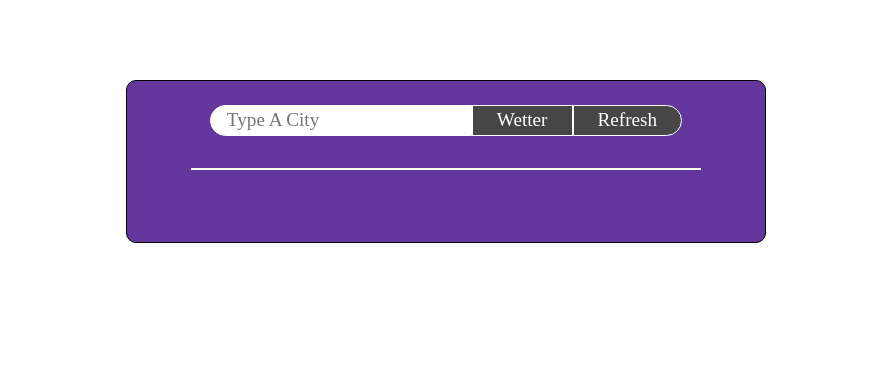
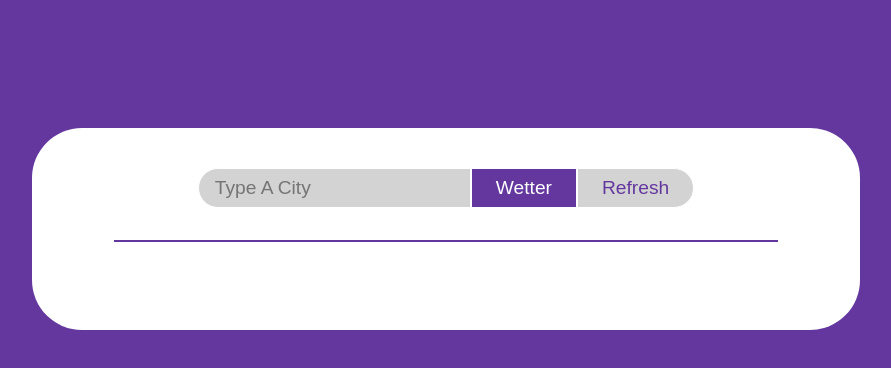
Before and after one commit to Jenseko/open-weather-app, a website: page index.html in a window 1280 px wide. Shown: the whole page, without its empty margins (194-1085 px from the left). Drawn offline with Linux system fonts and the light colour scheme; a web font is replaced by a local one.

Commit message:
add some style adjustments

```diff
--- a/index.html
+++ b/index.html
@@ -4,8 +4,14 @@
     <meta charset="UTF-8" />
     <meta http-equiv="X-UA-Compatible" content="IE=edge" />
     <meta name="viewport" content="width=device-width, initial-scale=1.0" />
+
+    <link
+      href="https://fonts.googleapis.com/css2?family=Lato:wght@100;300;400;700;900&display=swap"
+      rel="stylesheet"
+    />
+    <link rel="stylesheet" href="./assets/css/style.css" />
+
     <title>Open Weather API</title>
-    <link rel="stylesheet" href="./assets/css/style.css" />
   </head>
   <body>
     <main class="card">
--- a/sass/main.scss
+++ b/sass/main.scss
@@ -1,53 +1,32 @@
-@font-face {
-  font-family: "ubuntu-light";
-  src: url("../font/Ubuntu/Ubuntu-Light.ttf");
-}
-
-@font-face {
-  font-family: "ubuntu-medium";
-  src: url("../font/Ubuntu/Ubuntu-Medium.ttf");
-}
-
-@font-face {
-  font-family: "ubuntu-regular";
-  src: url("../font/Ubuntu/Ubuntu-Regular.ttf");
-}
-
 $color-primary: #64379f;
 $color-primary-light: #ddacf5;
 $color-primary-dark: #271d4e;
 $color-white: #fff;
+$color-light-grey: #d3d3d3;
 
 *,
 *::before,
 *::after {
-  box-sizing: border-box;
+  margin: 0;
+  padding: 0;
+  box-sizing: inherit;
 }
 
-* {
-  margin: 0;
-  padding: 0;
-  font: inherit;
-}
-
-html {
-  font-size: 1rem;
-  font-family: ubuntu-regular;
-}
-
+html,
 html:focus-within {
+  font-size: 62, 5%;
   scroll-behavior: smooth;
 }
 
-html,
 body {
-  height: 100%;
-  width: 100%;
-  color: $color-white;
-}
-
-body {
-  line-height: 1.5;
+  font-family: "Lato", sans-serif;
+  font-size: 1rem;
+  font-weight: 300;
+  line-height: 1.7;
+  color: $color-primary-dark;
+  padding: 3rem;
+  box-sizing: border-box;
+  background-color: $color-primary;
 }
 
 img {
@@ -58,48 +37,51 @@ img {
 /* --- Header --- */
 
 .card {
-  width: 50%;
+  width: 70%;
   margin: 10vh auto;
 }
 
 .header {
-  background-color: $color-primary;
-  padding-block: 1.5rem;
-  border-radius: 10px;
-  border: 1px solid black;
+  background-color: $color-white;
+  padding-block: 2.5rem;
+  border-radius: 50px;
 }
 
 .request-section {
   display: flex;
   justify-content: center;
-  border-radius: 10px;
-  padding: 0;
+  border-radius: 100px;
+  //   border: 1px solid $color-primary;
 }
 
 .request-section :is(label, input, button) {
-  color: white;
+  color: $color-white;
   font-size: 1.2rem;
+  padding: 0.5rem;
 }
 
 .request-section input[type="text"] {
   border-top-left-radius: 20px;
   border-bottom-left-radius: 20px;
-  border: 1px solid white;
+  border: 1px solid $color-white;
   padding-left: 1rem;
-  color: rgb(216, 14, 14);
+  color: $color-white;
+  background-color: $color-light-grey;
 }
 
 .request-section button {
   padding-inline: 1.5rem;
   margin-right: 0;
-  border: 1px solid white;
-  background-color: rgb(70, 70, 70);
+  border: 1px solid $color-white;
+  background-color: $color-primary;
 }
 
 .request-section button:nth-of-type(2) {
   border-top-right-radius: 20px;
   border-bottom-right-radius: 20px;
-  border: 1px solid white;
+  color: $color-primary;
+  border: 1px solid $color-white;
+  background-color: $color-light-grey;
 }
 
 /* --- Card Body --- */
@@ -111,23 +93,21 @@ img {
 
 .card-body h2 {
   margin-block: 1rem;
+  text-transform: capitalize;
+  color: $color-primary-dark;
 }
 
 .card-body h2:nth-of-type(1) {
   font-size: 3rem;
-  text-transform: capitalize;
 }
 
 .card-body h2:nth-of-type(2) {
-  font-size: 2rem;
-}
-
-.card-body h2:nth-of-type(3) {
-  text-transform: capitalize;
+  font-size: 3.5rem;
+  color: $color-primary-light;
 }
 
 .article-line {
-  border-bottom: 2px solid white;
+  border-bottom: 2px solid $color-primary;
   margin-bottom: 1rem;
 }
 
```
Also changed, not shown: assets/css/style.css, 2 other files.
